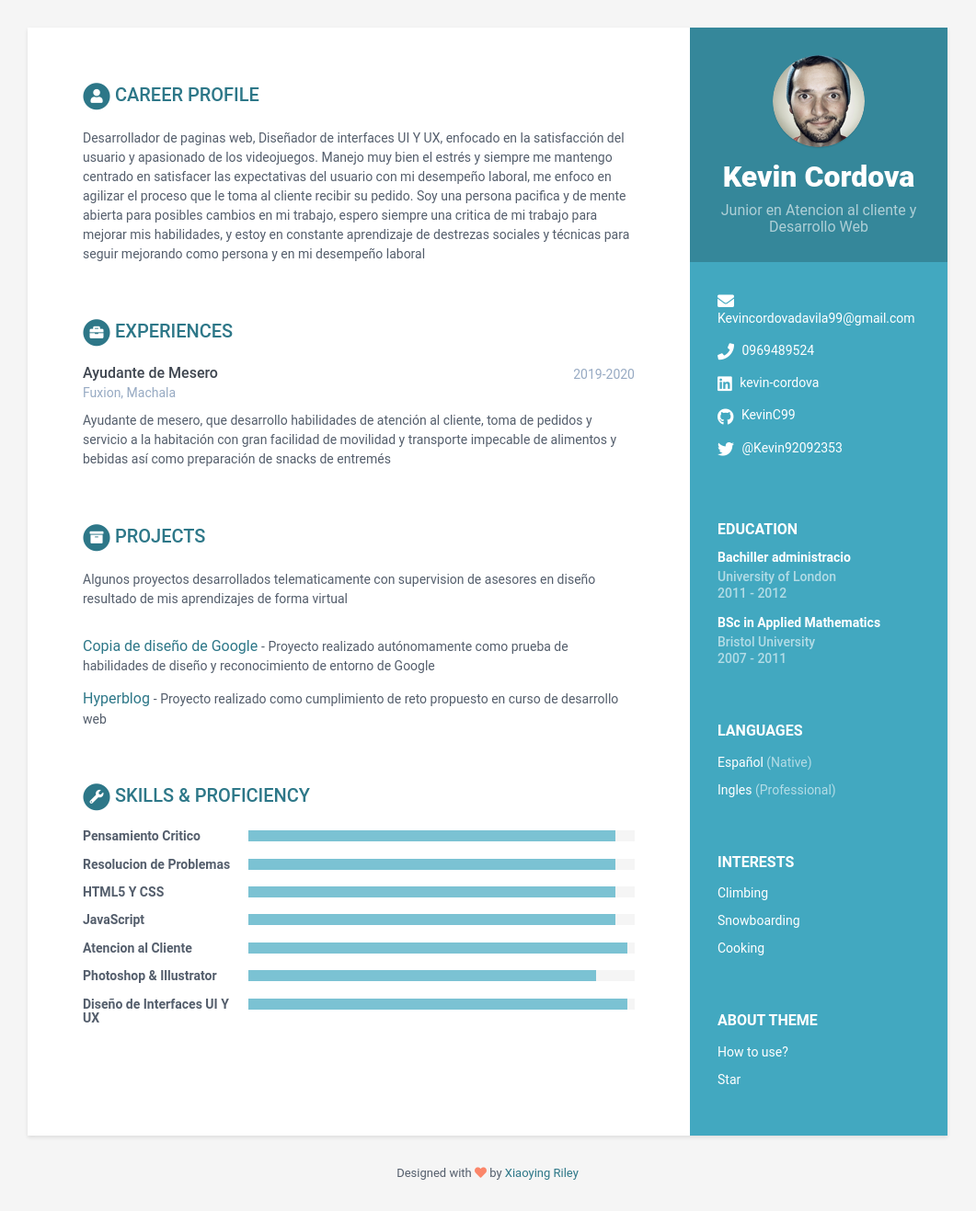
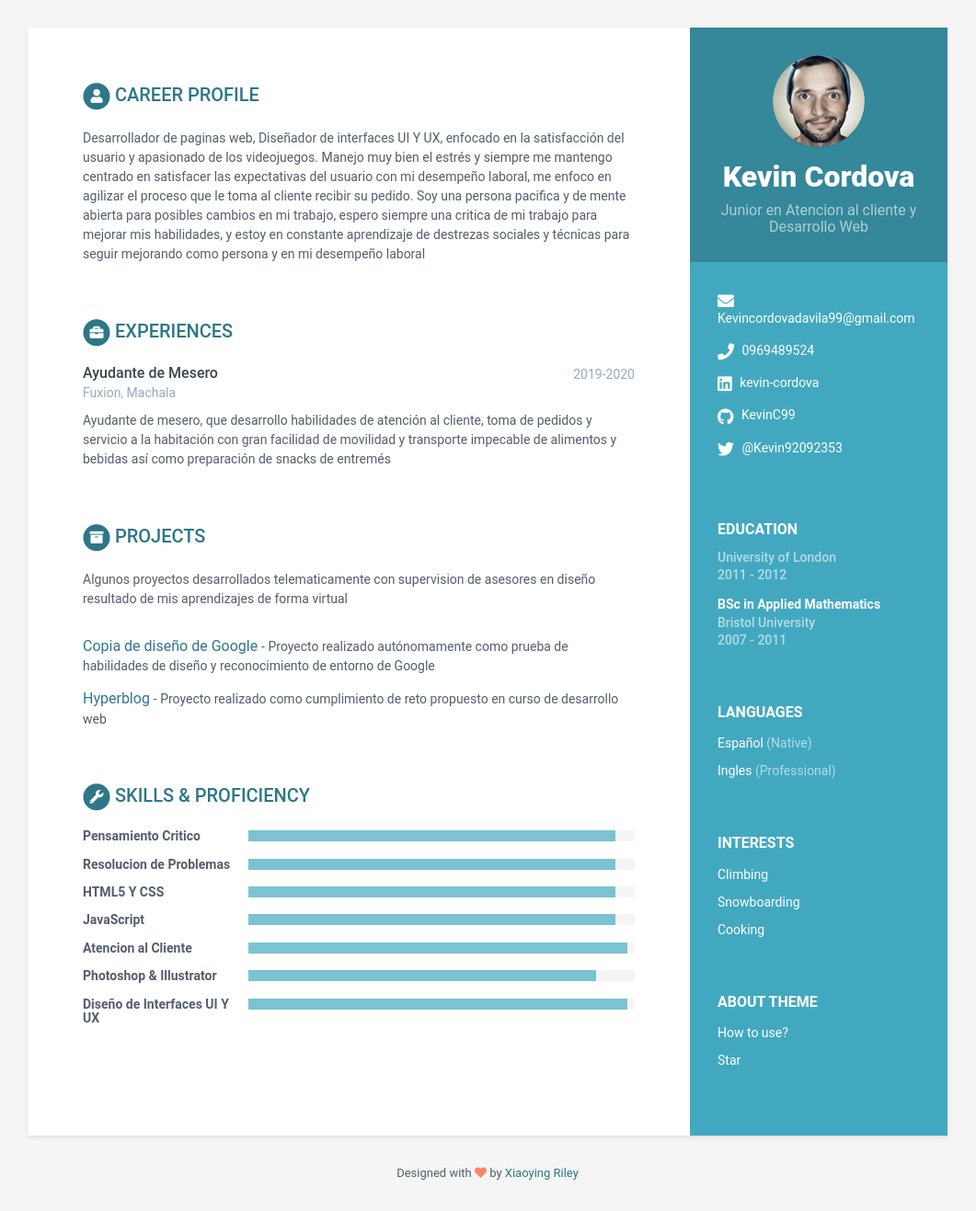
Before and after one commit to KevinC99/good-birch-4e19a, a Jekyll site: the page built from index.html, in a window 1280 px wide. Shown: the whole page at 92% size, without its empty margins (110-1171 px from the left). Built offline with Jekyll 4.4.1, drawn with Linux system fonts in a browser that asks for light colours.

Commit message:
data.yml: updated degree in education

```diff
--- a/_data/data.yml
+++ b/_data/data.yml
@@ -49,7 +49,6 @@ education:
       pretium quis, sem.
         - Bullet point
         - Bullet point
-    degree: Bachiller administracio
   - degree: BSc in Applied Mathematics
     university: Bristol University
     time: 2007 - 2011
```
